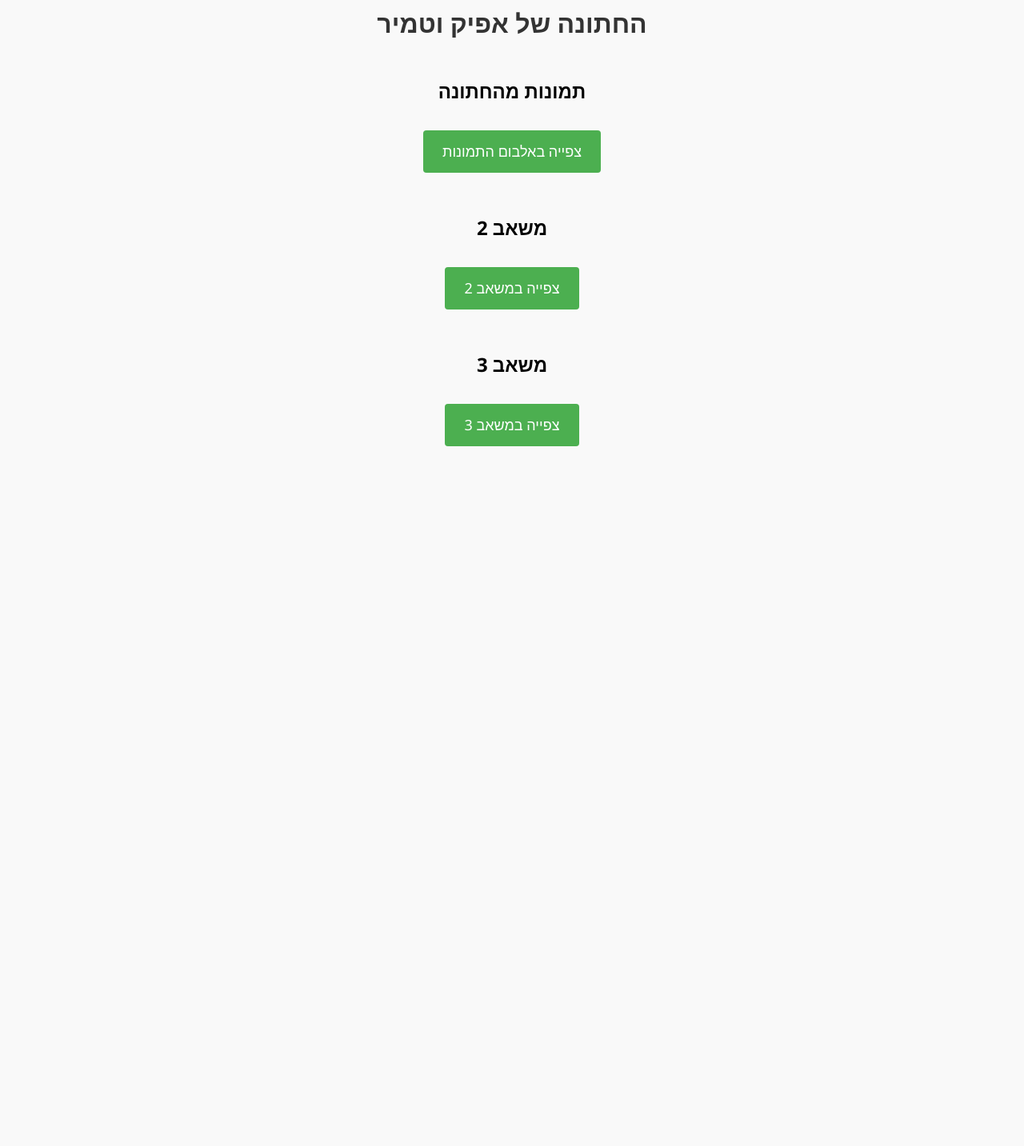
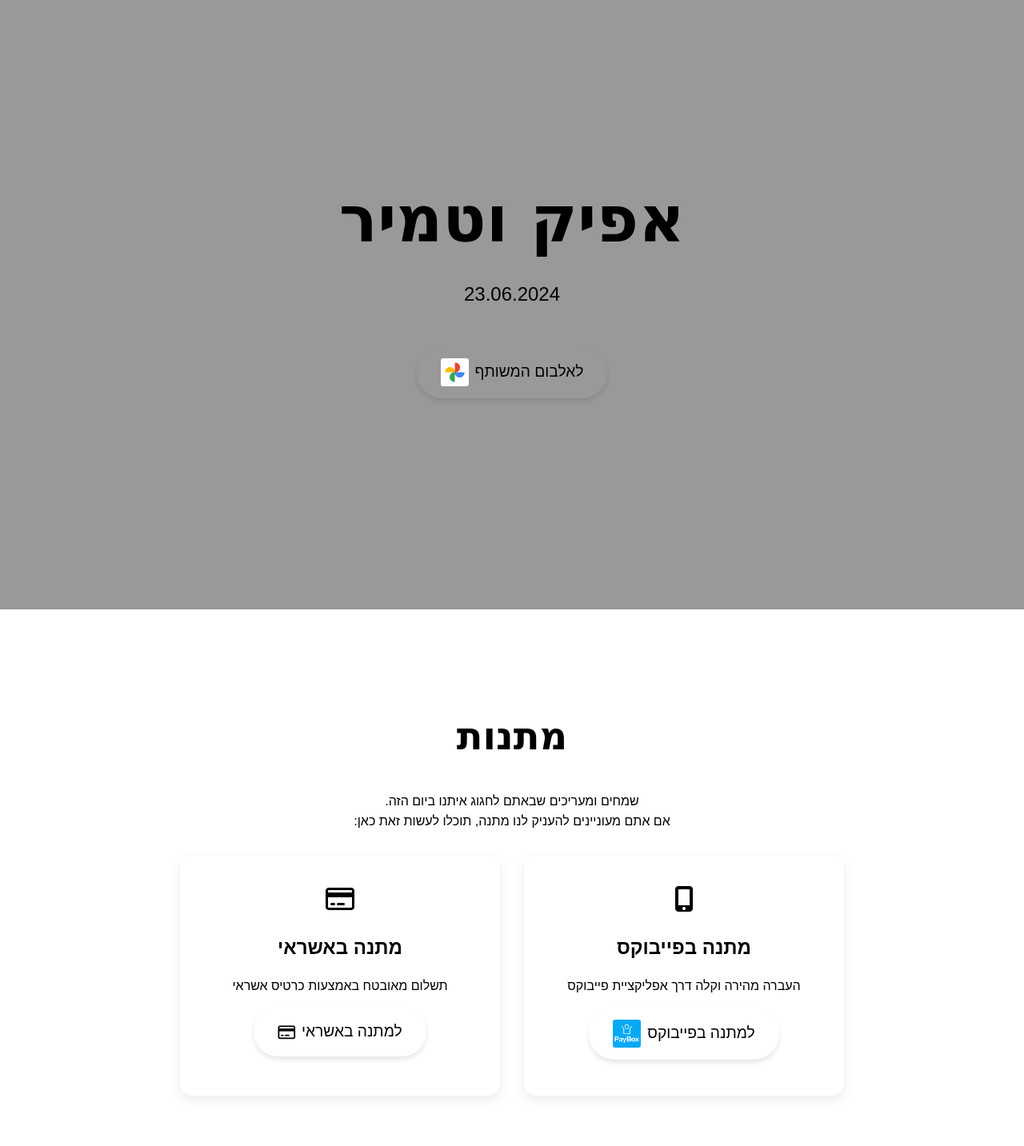
Before and after one commit to tamirzitman/AfikAndTamirWedding, a plain HTML site: page index.html in a window 1280 px wide. Shown: the part 38-1471 px from the top of the page at 80% size. Before the commit the page ends 800 px from the top, so only its background shows below. Drawn offline with Linux system fonts and the light colour scheme.

Commit message:
some images and splitting files

```diff
--- /dev/null
+++ b/css/styles.css
@@ -0,0 +1,221 @@
+  <style>
+      @import url("https://fonts.googleapis.com/css2?family=Heebo:wght@300;400;500;600;700&family=Amatic+SC:wght@400;700&display=swap");
+
+      :root {
+        --primary-color: #a9b7e0;
+        --secondary-color: #f0f3fc;
+        --accent-color: #7986b5;
+        --text-color: #394263;
+        --light-color: #fff;
+        --paybox-blue: #06a9f4;
+      }
+
+      * {
+        margin: 0;
+        padding: 0;
+        box-sizing: border-box;
+      }
+
+      body {
+        font-family: "Heebo", sans-serif;
+        line-height: 1.6;
+        margin: 0;
+        padding: 0;
+        color: var(--text-color);
+        background-color: var(--light-color);
+        direction: rtl;
+      }
+
+      .hero {
+        height: 100vh;
+        background: linear-gradient(rgba(0, 0, 0, 0.4), rgba(0, 0, 0, 0.4)),
+          url("/api/placeholder/1200/800") center/cover no-repeat;
+        display: flex;
+        flex-direction: column;
+        justify-content: center;
+        align-items: center;
+        text-align: center;
+        color: var(--light-color);
+        padding: 20px;
+      }
+
+      .hero h1 {
+        font-family: "Amatic SC", cursive;
+        font-size: 5rem;
+        margin-bottom: 10px;
+        font-weight: 700;
+      }
+
+      .hero .date {
+        font-size: 1.5rem;
+        margin-bottom: 30px;
+      }
+
+      .container {
+        max-width: 1000px;
+        margin: 0 auto;
+        padding: 60px 20px;
+        text-align: center;
+      }
+
+      h2 {
+        font-family: "Amatic SC", cursive;
+        font-size: 3rem;
+        margin-bottom: 30px;
+        color: var(--accent-color);
+      }
+
+      .section {
+        padding: 60px 0;
+        background-color: var(--light-color);
+      }
+
+      .section:nth-child(even) {
+        background-color: var(--secondary-color);
+      }
+
+      .img_in_button {
+        height: 35px;
+        width: auto;
+        margin-right: 8px;
+        vertical-align: middle;
+        border-radius: 3px;
+      }
+
+      .button {
+        display: inline-flex;
+        align-items: center;
+        justify-content: center;
+        padding: 15px 30px;
+        margin: 15px;
+        background-color: var(--primary-color);
+        color: var(--light-color);
+        text-decoration: none;
+        border-radius: 50px;
+        font-size: 1.2rem;
+        transition: all 0.3s ease;
+        box-shadow: 0 4px 6px rgba(0, 0, 0, 0.1);
+        border: none;
+      }
+
+      .button:hover {
+        background-color: var(--accent-color);
+        transform: translateY(-3px);
+        box-shadow: 0 7px 10px rgba(0, 0, 0, 0.15);
+      }
+
+      .button.google-photos {
+        background-color: var(--light-color);
+        color: var(--text-color);
+      }
+
+      .button.paybox {
+        background-color: var(--paybox-blue);
+      }
+
+      .gallery {
+        display: grid;
+        grid-template-columns: repeat(auto-fill, minmax(250px, 1fr));
+        gap: 20px;
+        margin: 40px 0;
+      }
+
+      .gallery-img {
+        height: 250px;
+        border-radius: 10px;
+        overflow: hidden;
+        box-shadow: 0 4px 8px rgba(0, 0, 0, 0.1);
+        transition: transform 0.3s ease;
+      }
+
+      .gallery-img:hover {
+        transform: scale(1.03);
+      }
+
+      .gallery-img img {
+        width: 100%;
+        height: 100%;
+        object-fit: cover;
+      }
+
+      .icon {
+        font-size: 2rem;
+        margin-bottom: 15px;
+        color: var(--primary-color);
+      }
+
+      .gift-options {
+        display: flex;
+        flex-wrap: wrap;
+        justify-content: center;
+        gap: 30px;
+        margin-top: 30px;
+      }
+
+      .gift-option {
+        flex: 1;
+        min-width: 280px;
+        max-width: 400px;
+        padding: 30px;
+        background-color: var(--light-color);
+        border-radius: 15px;
+        box-shadow: 0 5px 15px rgba(0, 0, 0, 0.08);
+        transition: transform 0.3s ease;
+      }
+
+      .gift-option:hover {
+        transform: translateY(-5px);
+      }
+
+      .gift-option h3 {
+        font-size: 1.5rem;
+        margin-bottom: 15px;
+        color: var(--accent-color);
+      }
+
+      .footer {
+        background-color: var(--accent-color);
+        color: var(--light-color);
+        padding: 40px 20px;
+        text-align: center;
+      }
+
+      .footer p {
+        margin: 10px 0;
+      }
+
+      .heart {
+        color: #ff6b6b;
+        animation: pulse 1.5s infinite;
+      }
+
+      @keyframes pulse {
+        0% {
+          transform: scale(1);
+        }
+        50% {
+          transform: scale(1.2);
+        }
+        100% {
+          transform: scale(1);
+        }
+      }
+
+      @media (max-width: 768px) {
+        .hero h1 {
+          font-size: 3.5rem;
+        }
+
+        .hero .date {
+          font-size: 1.2rem;
+        }
+
+        h2 {
+          font-size: 2.5rem;
+        }
+
+        .gift-options {
+          flex-direction: column;
+        }
+      }
+    </style>
--- a/index.html
+++ b/index.html
@@ -1,61 +1,122 @@
+<!-- hide gifts section using parameter in the url: ?mode=photos -->
 <!DOCTYPE html>
 <html lang="he" dir="rtl">
   <head>
     <meta charset="UTF-8" />
     <meta name="viewport" content="width=device-width, initial-scale=1.0" />
-    <title>חתונה של אפיק וטמיר</title>
-    <style>
-      body {
-        font-family: "Segoe UI", "Arial", sans-serif;
-        line-height: 1.6;
-        max-width: 800px;
-        margin: 0 auto;
-        padding: 20px;
-        text-align: center;
-        background-color: #f9f9f9;
-        direction: rtl;
-      }
-      h1 {
-        color: #333;
-        margin-bottom: 30px;
-      }
-      .link-container {
-        margin: 40px 0;
-      }
-      .button {
-        display: inline-block;
-        padding: 12px 24px;
-        margin: 10px;
-        background-color: #4caf50;
-        color: white;
-        text-decoration: none;
-        border-radius: 4px;
-        font-size: 18px;
-        transition: background-color 0.3s;
-      }
-      .button:hover {
-        background-color: #45a049;
-      }
-    </style>
+    <title>החתונה של אפיק וטמיר</title>
+    <link
+      rel="stylesheet"
+      href="https://cdnjs.cloudflare.com/ajax/libs/font-awesome/6.4.0/css/all.min.css"
+    />
+    <link rel="stylesheet" href="css/styles.css" />
   </head>
   <body>
-    <h1>החתונה של אפיק וטמיר</h1>
-
-    <div class="link-container">
-      <h2>תמונות מהחתונה</h2>
-      <a href="הקישור_לאלבום_בגוגל_פוטוס" class="button"
-        >צפייה באלבום התמונות</a
-      >
+    <div class="hero">
+      <h1>אפיק וטמיר</h1>
+      <p class="date">23.06.2024</p>
+      <a href="#photos" class="button google-photos">
+        לאלבום המשותף
+        <img
+          class="img_in_button"
+          src="images/google_photos.png"
+          alt="Google Photos"
+        />
+      </a>
     </div>
 
-    <div class="link-container">
-      <h2>משאב 2</h2>
-      <a href="הקישור_השני" class="button">צפייה במשאב 2</a>
-    </div>
+    <section id="gifts" class="section">
+      <div class="container">
+        <h2>מתנות</h2>
+        <p>
+          שמחים ומעריכים שבאתם לחגוג איתנו ביום הזה.<br />אם אתם מעוניינים
+          להעניק לנו מתנה, תוכלו לעשות זאת כאן:
+        </p>
 
-    <div class="link-container">
-      <h2>משאב 3</h2>
-      <a href="הקישור_השלישי" class="button">צפייה במשאב 3</a>
-    </div>
+        <div class="gift-options">
+          <div class="gift-option">
+            <div class="icon">
+              <i class="fas fa-mobile-alt"></i>
+            </div>
+            <h3>מתנה בפייבוקס</h3>
+            <p>העברה מהירה וקלה דרך אפליקציית פייבוקס</p>
+            <a
+              href="https://www.payboxapp.com/l/wedding-afik-tamir"
+              class="button paybox"
+            >
+              למתנה בפייבוקס
+              <img
+                class="img_in_button"
+                src="/images/paybox.png"
+                alt="PayBox"
+              />
+            </a>
+          </div>
+
+          <div class="gift-option">
+            <div class="icon">
+              <i class="far fa-credit-card"></i>
+            </div>
+            <h3>מתנה באשראי</h3>
+            <p>תשלום מאובטח באמצעות כרטיס אשראי</p>
+            <a
+              href="https://secured-payment.com/wedding-afik-tamir"
+              class="button"
+            >
+              למתנה באשראי
+              <i class="far fa-credit-card" style="margin-right: 8px"></i>
+            </a>
+          </div>
+        </div>
+      </div>
+    </section>
+
+    <section id="photos" class="section">
+      <div class="container">
+        <h2>רגעים יפים</h2>
+        <p>הזיכרונות שלנו ביחד</p>
+
+        <div class="gallery">
+          <div class="gallery-img">
+            <img src="images/us1" alt="תמונה שלנו 1" />
+          </div>
+          <div class="gallery-img">
+            <img src="images/us2" alt="תמונה שלנו 2" />
+          </div>
+          <div class="gallery-img">
+            <img src="images/us3" alt="תמונה שלנו 3" />
+          </div>
+          <div class="gallery-img">
+            <img src="images/us4" alt="תמונה שלנו 4" />
+          </div>
+        </div>
+
+        <a
+          href="https://photos.google.com/album/AF1QipNxVfFbEQpCdWzlEo2nFrFkpzaOFWn8-oOVj9kT"
+          class="button"
+          style="display: inline-flex; align-items: center; gap: 10px"
+        >
+          אלבום התמונות המלא
+        </a>
+      </div>
+    </section>
+
+    <section id="thanks" class="section">
+      <div class="container">
+        <h2>תודה</h2>
+        <p>
+          תודה מקרב לב על שהייתם חלק מהיום המשמח והמרגש שלנו.<br />אנו מעריכים
+          את אהבתכם ותמיכתכם.
+        </p>
+        <p style="font-size: 1.5rem; margin-top: 20px">
+          אפיק וטמיר <i class="fas fa-heart heart"></i>
+        </p>
+      </div>
+    </section>
+
+    <footer class="footer">
+      <p>© 2025 - החתונה של אפיק וטמיר</p>
+    </footer>
+    <script src="js/script.js"></script>
   </body>
 </html>
--- /dev/null
+++ b/js/script.js
@@ -0,0 +1,9 @@
+const urlParams = new URLSearchParams(window.location.search);
+const mode = urlParams.get("mode");
+
+if (mode === "photos") {
+  const giftsSection = document.getElementById("gifts");
+  if (giftsSection) {
+    giftsSection.style.display = "none";
+  }
+}
```
Also changed, not shown: images/google_photos.png (added), images/paybox.png (added).
